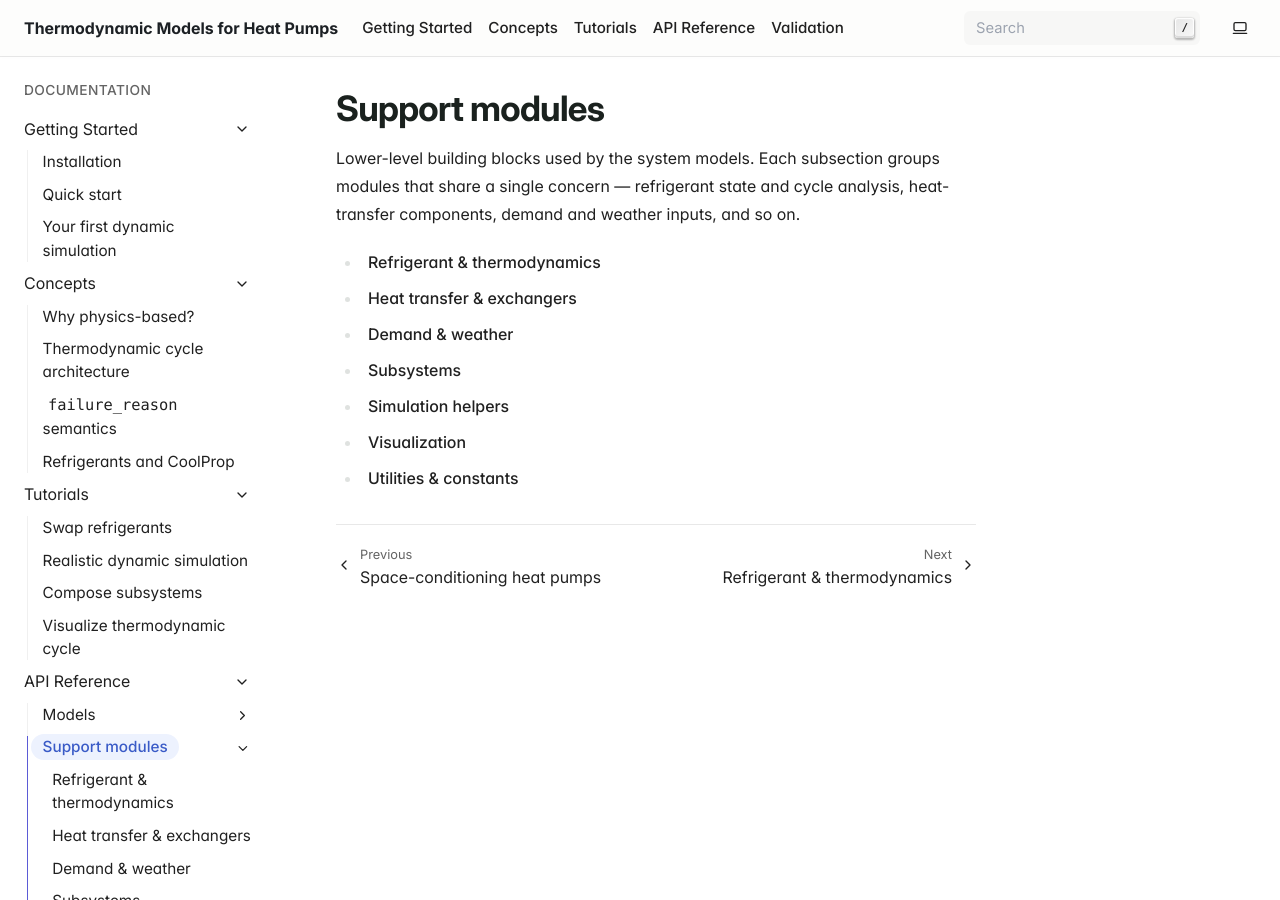
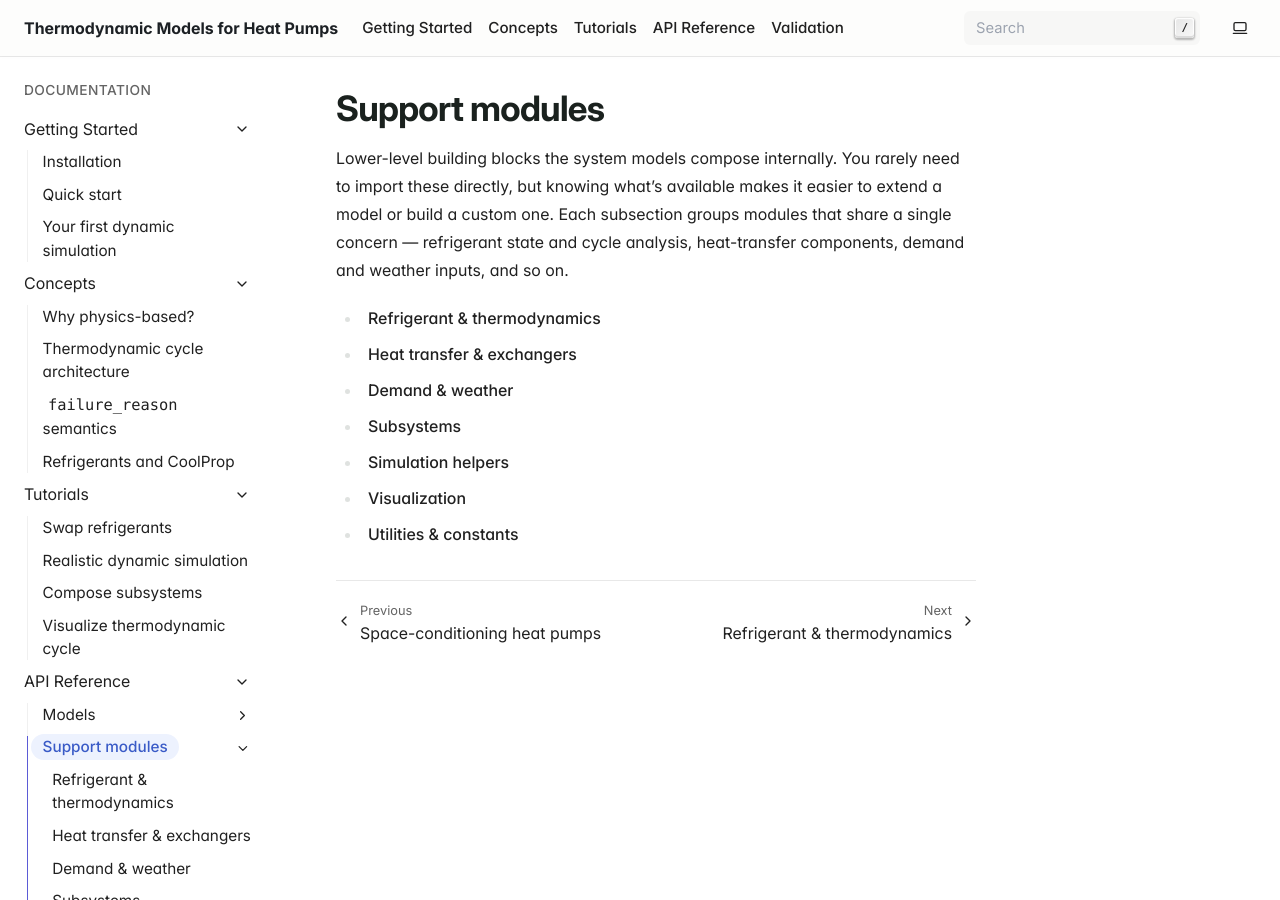
Before and after one commit to bet-lab/tmhp, a Sphinx documentation site: the page built from docs/source/api/support/index.rst, in a window 1280 px wide and 900 px high. Built offline with Sphinx 7.4.7, drawn with Linux system fonts in a browser that asks for light colours.

Commit message:
docs: signal the Models / Support split on API landing pages
Make it explicit that Models are the classes users instantiate and
Support modules are the internal building blocks — so readers don't
have to infer the layering from the toctree.

```diff
--- a/docs/source/api/index.rst
+++ b/docs/source/api/index.rst
@@ -3,8 +3,9 @@
 =============
 
 Complete API documentation for the ``tmhp`` package, organized by
-module group. Each card below links to a sub-section that documents the
-classes and functions in that group.
+module group. The system-level **Models** come first — that's what
+most users instantiate — followed by the lower-level **Support
+modules** the models compose internally.
 
 Models
 ======
--- a/docs/source/api/support/index.rst
+++ b/docs/source/api/support/index.rst
@@ -2,9 +2,12 @@
 Support modules
 ===============
 
-Lower-level building blocks used by the system models. Each subsection
-groups modules that share a single concern — refrigerant state and cycle
-analysis, heat-transfer components, demand and weather inputs, and so on.
+Lower-level building blocks the system models compose internally. You
+rarely need to import these directly, but knowing what's available
+makes it easier to extend a model or build a custom one. Each
+subsection groups modules that share a single concern — refrigerant
+state and cycle analysis, heat-transfer components, demand and
+weather inputs, and so on.
 
 .. toctree::
     :maxdepth: 1
```
Also changed, not shown: docs/source/api/models/index.rst (+4 -3 lines).
